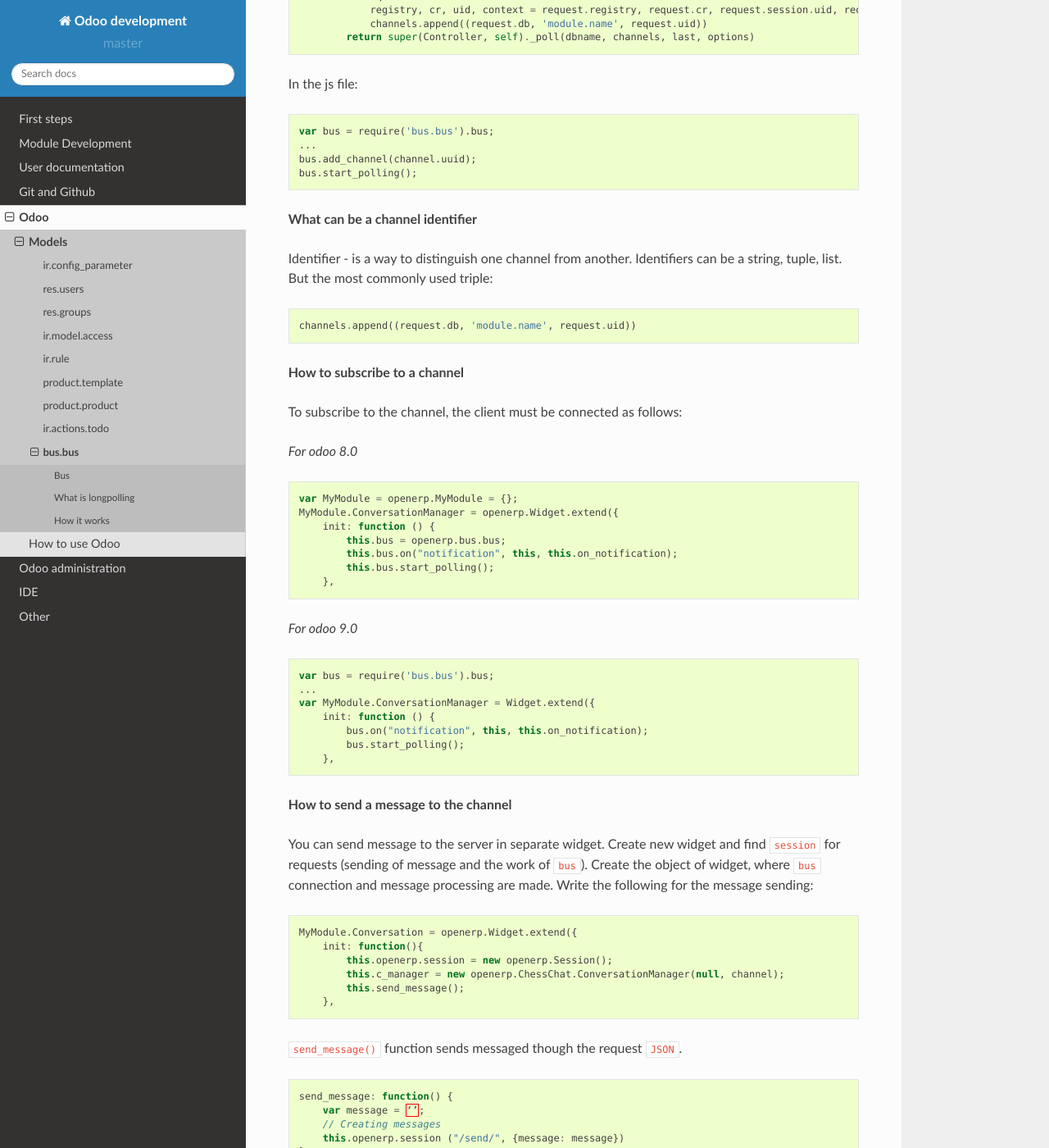
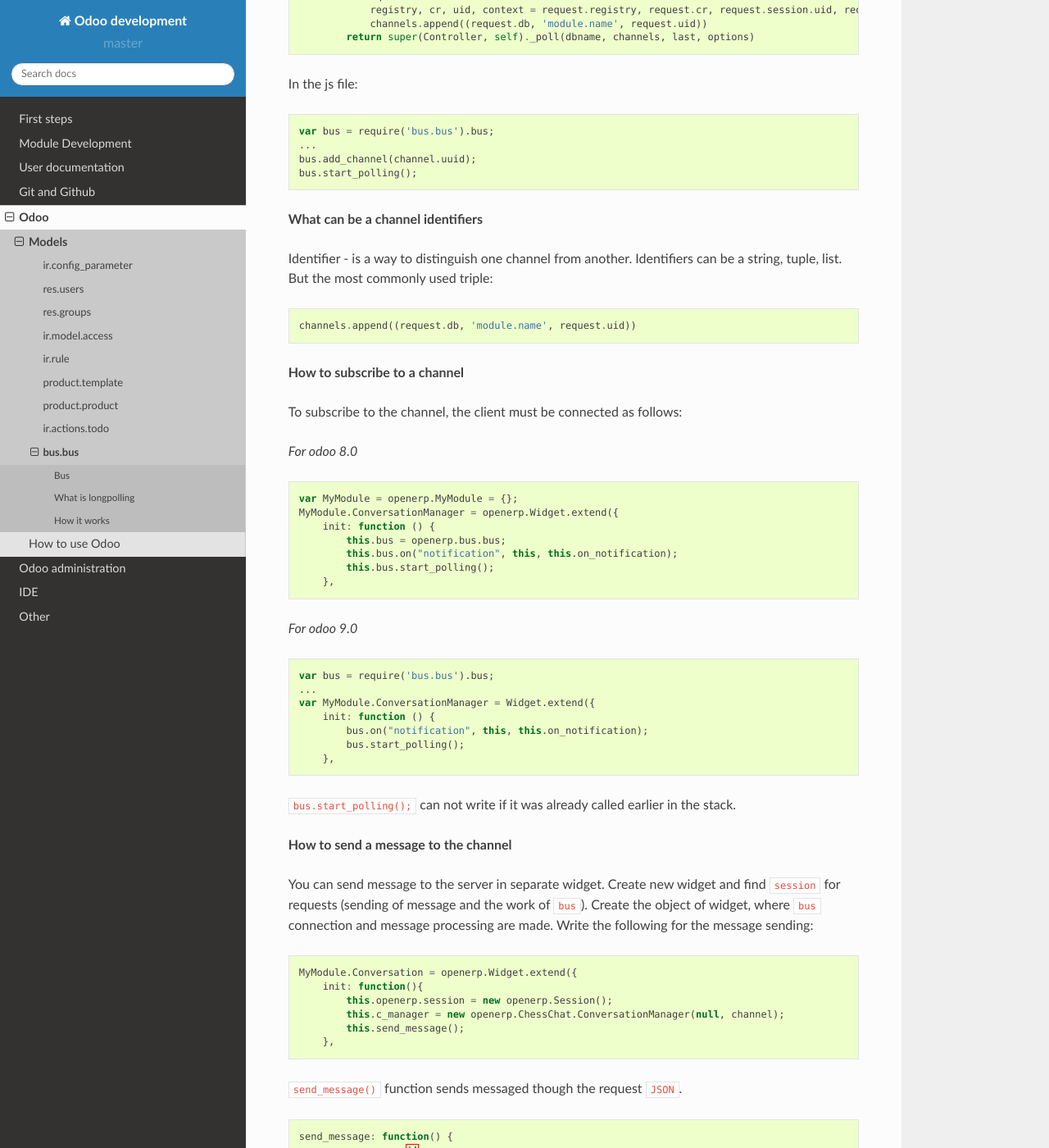
Before and after one commit to itpp-labs/odoo-development, a Sphinx documentation site: the page built from docs/odoo/models/bus.bus.rst, in a window 1280 px wide and 1400 px high, scrolled down 1302 px. Shown: the whole window at 82% size. Built offline with Sphinx 7.4.7 and the Read the Docs theme 2.0.0, drawn with Linux system fonts in a browser that asks for light colours; pages that are not in the unit, such as notebooks, are missing from menus.

Commit message:
[DOC] added note about  call bus.start_polling();

```diff
--- a/docs/odoo/models/bus.bus.rst
+++ b/docs/odoo/models/bus.bus.rst
@@ -66,7 +66,7 @@
     bus.add_channel(channel.uuid);
     bus.start_polling();
 
-**What can be a channel identifier**
+**What can be a channel identifiers**
 
 Identifier - is a way to distinguish one channel from another. Identifiers can be a string, tuple, list. But the most commonly used triple:
 
@@ -102,6 +102,7 @@
             bus.start_polling();
         },
 
+``bus.start_polling();`` can not write if it was already called earlier in the stack.
 
 **How to send a message to the channel**
 
```
